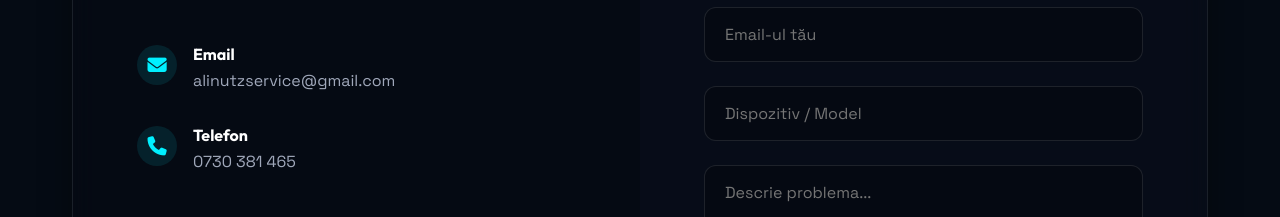
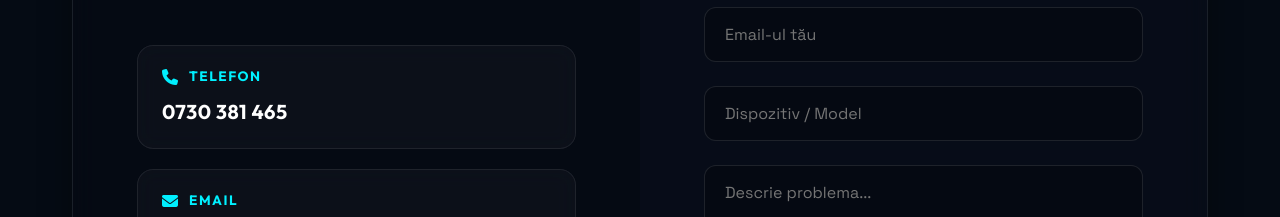
Before and after one commit to Tudor0909/site-alinutz, a website: page index.html in a window 1280 px wide. Shown: the part 4350-4567 px from the top of the page. Drawn offline with Linux system fonts and the light colour scheme.

Commit message:
Update contact details cards to match design

```diff
--- a/index.html
+++ b/index.html
@@ -462,25 +462,21 @@
                         <p>Suntem aici pentru a-ți repara dispozitivul. Contactează-ne pentru o evaluare rapidă sau găsește-ne pe rețelele de socializare.</p>
 
                         <div class="contact-details">
-                            <div class="contact-item">
-                                <div class="contact-icon">
-                                    <i class="fa-solid fa-envelope"></i>
+                            <div class="contact-card">
+                                <div class="contact-card-header">
+                                    <i class="fa-solid fa-phone"></i>
+                                    <span>TELEFON</span>
                                 </div>
-                                <div class="contact-text">
-                                    <h4>Email</h4>
-                                    <a href="mailto:alinutzservice@gmail.com">alinutzservice@gmail.com</a>
-                                </div>
-                            </div>
-                            <div class="contact-item">
-                                <div class="contact-icon">
-                                    <i class="fa-solid fa-phone"></i>
-                                </div>
-                                <div class="contact-text">
-                                    <h4>Telefon</h4>
-                                    <a href="tel:+40730381465">0730 381 465</a>
-                                </div>
+                                <a href="tel:+40730381465" class="contact-card-value">0730 381 465</a>
                             </div>
 
+                            <div class="contact-card">
+                                <div class="contact-card-header">
+                                    <i class="fa-solid fa-envelope"></i>
+                                    <span>EMAIL</span>
+                                </div>
+                                <a href="mailto:alinutzservice@gmail.com" class="contact-card-value">alinutzservice@gmail.com</a>
+                            </div>
                         </div>
 
                         <div class="social-links">
--- a/styles.css
+++ b/styles.css
@@ -613,37 +613,57 @@ header.scrolled {
 .contact-details {
     display: flex;
     flex-direction: column;
-    gap: 2rem;
-    margin-bottom: 3rem;
+    gap: 1.25rem;
+    margin-bottom: 2.5rem;
 }
 
-.contact-item {
+.contact-card {
+    background: rgba(255, 255, 255, 0.03);
+    backdrop-filter: blur(10px);
+    -webkit-backdrop-filter: blur(10px);
+    border: 1px solid rgba(255, 255, 255, 0.08);
+    border-radius: 16px;
+    padding: 1.25rem 1.5rem;
     display: flex;
-    align-items: flex-start;
-    gap: 1rem;
+    flex-direction: column;
+    gap: 0.5rem;
+    transition: var(--transition-normal);
 }
 
-.contact-icon {
-    width: 40px;
-    height: 40px;
-    background: rgba(0, 240, 255, 0.1);
-    border-radius: 50%;
+.contact-card:hover {
+    background: rgba(255, 255, 255, 0.06);
+    border-color: rgba(0, 240, 255, 0.3);
+    transform: translateY(-3px);
+    box-shadow: 0 8px 25px rgba(0, 0, 0, 0.3);
+}
+
+.contact-card-header {
     display: flex;
     align-items: center;
-    justify-content: center;
+    gap: 0.6rem;
     color: var(--accent-secondary);
-    font-size: 1.2rem;
+    font-size: 0.85rem;
+    font-weight: 700;
+    letter-spacing: 1.5px;
+    text-transform: uppercase;
+    font-family: var(--font-heading);
 }
 
-.contact-text h4 {
-    margin-bottom: 0.25rem;
+.contact-card-header i {
+    font-size: 1rem;
 }
 
-.contact-text a, .contact-text p {
-    color: var(--text-secondary);
+.contact-card-value {
+    color: #ffffff;
+    font-size: 1.25rem;
+    font-weight: 600;
+    font-family: var(--font-heading);
+    letter-spacing: 0.5px;
+    transition: color 0.2s ease;
+    word-break: break-all;
 }
 
-.contact-text a:hover {
+.contact-card-value:hover {
     color: var(--accent-secondary);
 }
 
```
